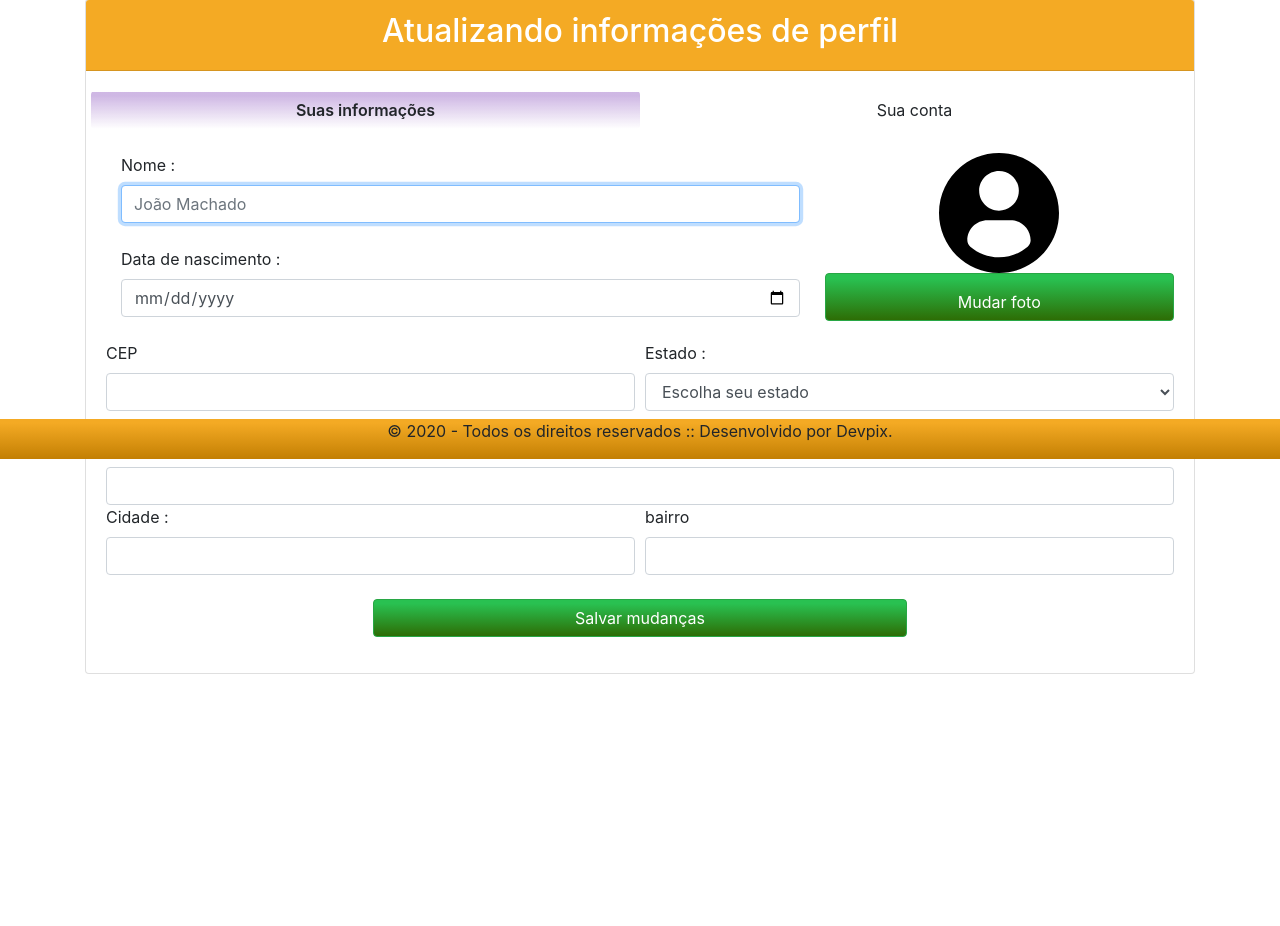
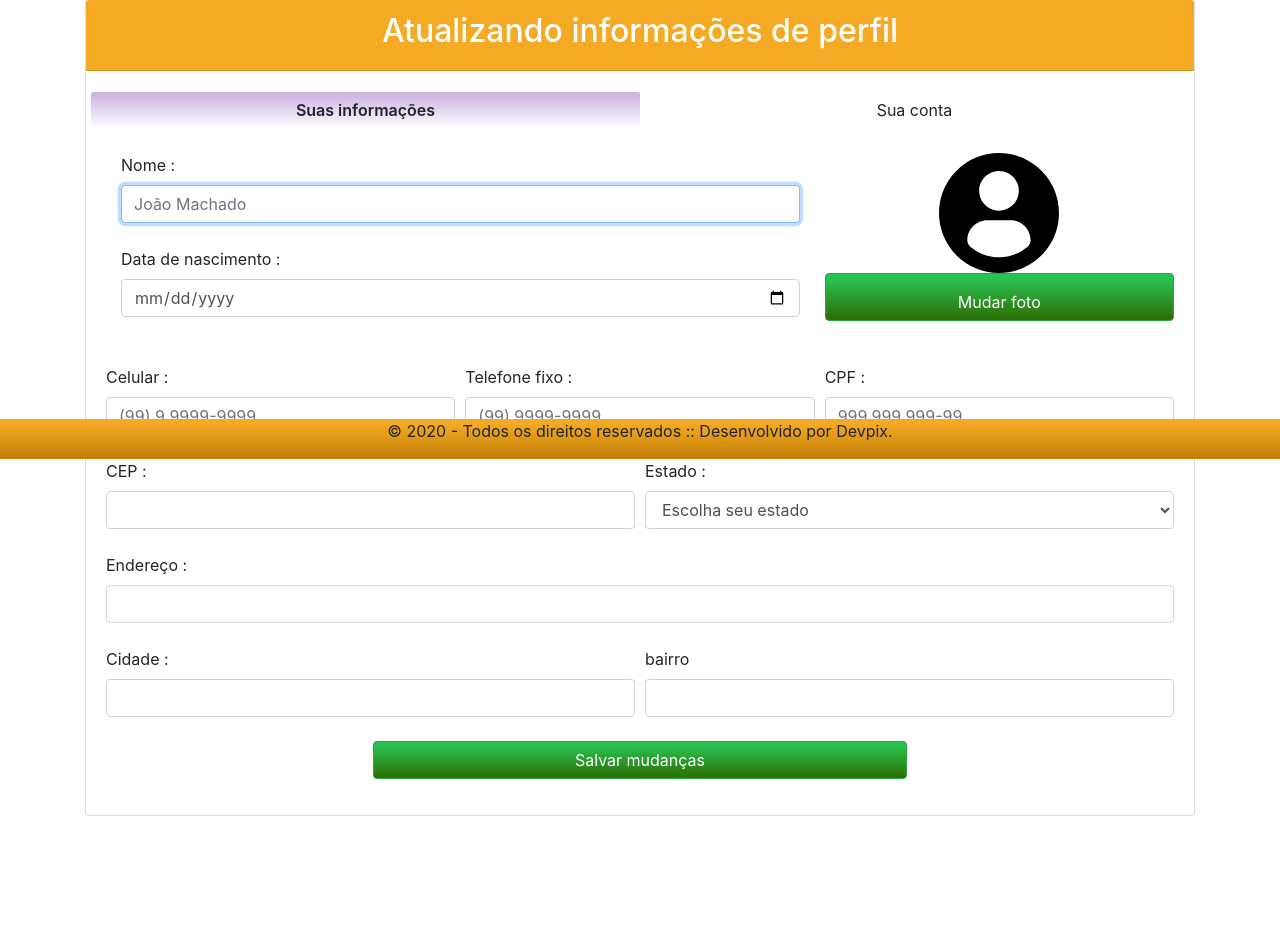
Before and after one commit to shakamax/Adotaqui, a PHP site: page /perfil.php in a window 1280 px wide. Shown: the part 341-1267 px from the top of the page. Before the commit the page ends 1015 px from the top, so only its background shows below. Run offline with PHP 8.4, Linux system fonts and the light colour scheme; some libraries are stand-ins or nearby versions.

Commit message:
Adaptação da página dog1 e rename dela, atualizacao de info do usuario

```diff
--- a/dog1.php
+++ b/detalhes.php
@@ -33,7 +33,7 @@ include('layout/menu.php');
 		<div class="col-md-4 col-sm-12">
 			<div class="col-12">&nbsp;</div>
 			<div id="card1" class="card cardSelect">
-				<h5 class="card-header background-purple">Zeus - Cachorro</h5> <!-- Nome do animal & Tipo-->
+				<h5 class="card-header pintado text-white">Zeus - Cachorro</h5> <!-- Nome do animal & Tipo-->
 				<div class="card-body">
 					<h5>Dados gerais&nbsp; <i class="fas fa-arrow-down"></i></h5>
 					<!-- <h5 class="card-title">Husky Siberiano</h5>  Raça do animal -->
@@ -57,7 +57,7 @@ include('layout/menu.php');
 		<div class="col-md-4 col-sm-12">
 			<div class="col-12">&nbsp;</div>
 			<div id="card2" class="card cardSelect">
-				<h5 class="card-header pintado text-white">Quer adotar esse bichano?</h5>
+				<h5 class="card-header pintado text-white text-center">Quer adotar esse bichano?</h5>
 				<div class="card-body text-center">
 					<h5 class="card-title">Alexandre é o responsável por ele.</h5>
 					<h6>Dados do Alexandre <i class="fas fa-arrow-down"></i></h6>
--- a/layout/footer.php
+++ b/layout/footer.php
@@ -53,14 +53,14 @@
                     $('#logradouro').val("...");
                     $('#bairro').val("...");
                     $('#localidade').val("...");
-                    $('#uf').val("...");
+
                 },
                 success: function (data) {
                     $('#logradouro').val(data.logradouro);
                     $('#bairro').val(data.bairro);
                     $('#localidade').val(data.localidade);
                     $("#uf option").filter(function() {
-                      return this.val() == data.uf;
+                      return $(this).attr('id') == data.uf;
                     }).attr('selected', true);
                 }
             });
@@ -78,6 +78,11 @@
         });
 
         $("#cep").mask("99999-999");
+        $(".telefone").mask("(99) 9 9999-9999");
+        $(".fixo").mask("(61) 9999-9999");
+        $(".cpf").mask("999.999.999-99");
+
+
 
         /*$(".buttonaim").hover(function(){
           $(this).css("color", "#0ec9c3b5");
--- a/perfil.php
+++ b/perfil.php
@@ -44,41 +44,60 @@
 					</div>
 				</div>
 				<div class="form-row">
+					<div class="col-sm-12 col-md-4">
+						<div class="col-12">&nbsp;</div>
+						<label>Celular : </label>
+						<input type="text" placeholder="(99) 9 9999-9999" name="celular" class="form-control telefone">
+					</div>
+					<div class="col-sm-12 col-md-4">
+						<div class="col-12">&nbsp;</div>
+						<label>Telefone fixo : </label>
+						<input type="text" placeholder="(99) 9999-9999" name="fixo" class="form-control fixo">
+					</div>
+					<div class="col-sm-12 col-md-4">
+						<div class="col-12">&nbsp;</div>
+						<label>CPF : </label>
+						<input type="text" placeholder="999.999.999-99" name="fixo" class="form-control cpf">
+					</div>
+				</div>
+				<div class="form-row">
 					<div class="col-sm-12 col-md-6">
-						<label>CEP</label>
+						<div class="col-12">&nbsp;</div>
+						<label>CEP : </label>
 						<input type="text" id="cep" name="cep" class="form-control">
 					</div>
 					<div class="col-sm-12 col-md-6">
+						<div class="col-12">&nbsp;</div>
 						<label>Estado : </label>
-						<select class="js-example-basic-single form-control" id="uf" name="uf">
+						<select class="form-control" id="uf">
 							<option value="">Escolha seu estado</option>
-							<option value="AC">Acre</option>
-						    <option value="AL">Alagoas</option>
-						    <option value="AP">Amapá</option>
-						    <option value="AM">Amazonas</option>
-						    <option value="BA">Bahia</option>
-						    <option value="CE">Ceará</option>
-						    <option value="DF">Distrito Federal</option>
-						    <option value="ES">Espírito Santo</option>
-						    <option value="GO">Goiás</option>
-						    <option value="MA">Maranhão</option>
-						    <option value="MT">Mato Grosso</option>
-						    <option value="MS">Mato Grosso do Sul</option>
-						    <option value="MG">Minas Gerais</option>
-						    <option value="PA">Pará</option>
-						    <option value="PB">Paraíba</option>
-						    <option value="PR">Paraná</option>
-						    <option value="PE">Pernambuco</option>
-						    <option value="PI">Piauí</option>
-						    <option value="RJ">Rio de Janeiro</option>
-						    <option value="RN">Rio Grande do Norte</option>
-						    <option value="RS">Rio Grande do Sul</option>
-						    <option value="RO">Rondônia</option>
-						    <option value="RR">Roraima</option>
-						    <option value="SC">Santa Catarina</option>
-						    <option value="SP">São Paulo</option>
-						    <option value="SE">Sergipe</option>
-						    <option value="TO">Tocantins</option>
+							<option id="AC" value="AC">Acre</option>
+						    <option id="AL" value="AL">Alagoas</option>
+						    <option id="AP" value="AP">Amapá</option>
+						    <option id="AM" value="AM">Amazonas</option>
+						    <option id="BA" value="BA">Bahia</option>
+						    <option id="CE" value="CE">Ceará</option>
+						    <option id="DF" value="DF">Distrito Federal</option>
+						    <option id="ES" value="ES">Espírito Santo</option>
+						    <option id="GO" value="GO">Goiás</option>
+						    <option id="MA" value="MA">Maranhão</option>
+						    <option id="MT" value="MT">Mato Grosso</option>
+						    <option id="MS" value="MS">Mato Grosso do Sul</option>
+						    <option id="MG" value="MG">Minas Gerais</option>
+						    <option id="PA" value="PA">Pará</option>
+						    <option id="PB" value="PB">Paraíba</option>
+						    <option id="PR" value="PR">Paraná</option>
+						    <option id="PE" value="PE">Pernambuco</option>
+						    <option id="PI" value="PI">Piauí</option>
+						    <option id="RJ" value="RJ">Rio de Janeiro</option>
+						    <option id="RN" value="RN">Rio Grande do Norte</option>
+						    <option id="RS" value="RS">Rio Grande do Sul</option>
+						    <option id="RO" value="RO">Rondônia</option>
+						    <option id="RR" value="RR">Roraima</option>
+						    <option id="SC" value="SC">Santa Catarina</option>
+						    <option id="SP" value="SP">São Paulo</option>
+						    <option id="SE" value="SE">Sergipe</option>
+						    <option id="TO" value="TO">Tocantins</option>
 						</select>
 						<div class="col-sm-12">&nbsp;</div>
 
@@ -93,15 +112,18 @@
 				</div>
 				<div class="form-row">
 					<div class="col-sm-12 col-md-6">
+						<div class="col-sm-12">&nbsp;</div>
 						<label>Cidade : </label>
 						<input type="text" id="localidade" name="cidade" class="form-control">
-						<div class="col-sm-12">&nbsp;</div>
 					</div>
 					<div class="col-sm-12 col-md-6">
+						<div class="col-sm-12">&nbsp;</div>
 						<label>bairro</label>
 						<input type="text" id="bairro" name="bairro" class="form-control">
 					</div>
 				</div>
+				<div class="col-sm-12">&nbsp;</div>
+
 				<div class="form-row">
 					<div class="col-12 text-center">
 						<button class="btn btn-success btn-gradient-success col-6">Salvar mudanças</button>
```
